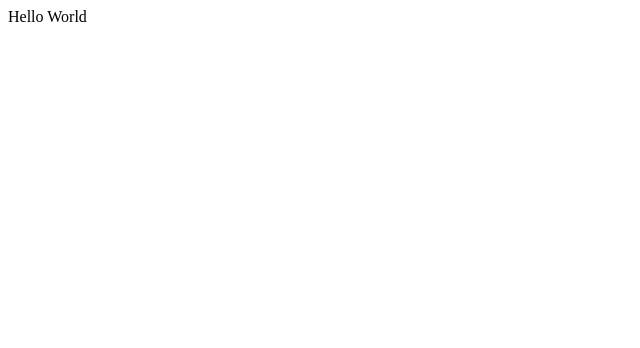
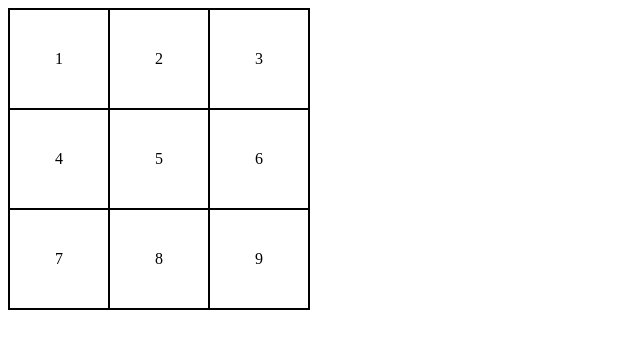
Before and after one commit to Simtudy-Frontend/react-tic-tac-toe, a React app in the folder jjanmo/: page / in a window 1280 px wide. Shown: the top 348 px of the page, without its empty margins (0-640 px from the left). Built offline with nearby package versions, Linux system fonts and the light colour scheme.

Commit message:
feat: board UI 구현

```diff
--- a/jjanmo/src/App.tsx
+++ b/jjanmo/src/App.tsx
@@ -1,5 +1,7 @@
+import Board from '@/components/Board'
+
 const App = () => {
-  return <div>Hello World</div>
+  return <Board />
 }
 
 export default App
--- /dev/null
+++ b/jjanmo/src/components/Board.tsx
@@ -0,0 +1,28 @@
+import styled from 'styled-components'
+import Cell from '@/components/Cell'
+
+const gridData = [
+  [1, 2, 3],
+  [4, 5, 6],
+  [7, 8, 9],
+]
+
+const Board = () => {
+  return (
+    <Container>
+      {gridData.map((row, i) =>
+        row.map((_, j) => <Cell value={gridData[i][j]} />)
+      )}
+    </Container>
+  )
+}
+export default Board
+
+const Container = styled.div`
+  width: 300px;
+  height: 300px;
+  display: grid;
+  grid-template-columns: repeat(3, 1fr);
+  grid-template-rows: repeat(3, 1fr);
+  border: 1px solid black;
+`
--- /dev/null
+++ b/jjanmo/src/components/Cell.tsx
@@ -0,0 +1,18 @@
+import styled from 'styled-components'
+
+interface Props {
+  value: number
+}
+
+const Cell = ({ value }: Props) => {
+  return <Container>{value}</Container>
+}
+
+export default Cell
+
+const Container = styled.div`
+  display: flex;
+  justify-content: center;
+  align-items: center;
+  border: 1px solid black;
+`
```
